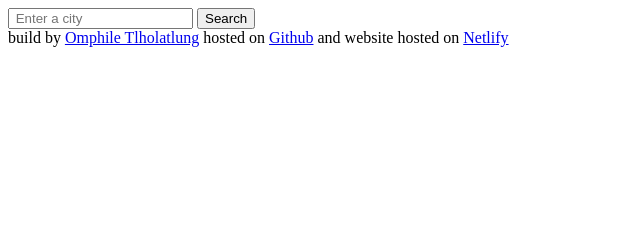
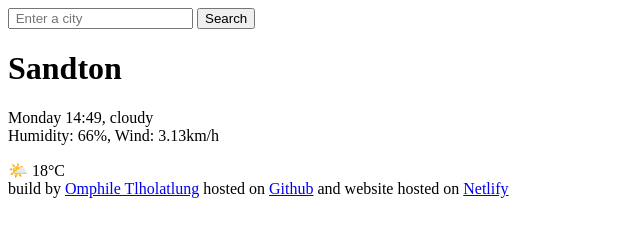
Before and after one commit to omphileT-creator/My-App, a plain HTML site: page index.html in a window 1280 px wide. Shown: the whole page, without its empty margins (0-640 px from the left). Drawn offline with Linux system fonts and the light colour scheme.

Commit message:
added a div element and a paragraph

```diff
--- a/index.html
+++ b/index.html
@@ -14,6 +14,15 @@
         </form>
     </header>
     <main>
+        <div>
+            <h1>Sandton</h1>
+            <p>
+                Monday 14:49, cloudy
+                <br />
+                Humidity: 66%, Wind: 3.13km/h
+            </p>
+        </div>
+        <div>🌤️ 18°C</div>
 
     </main>
     <footer>
```
